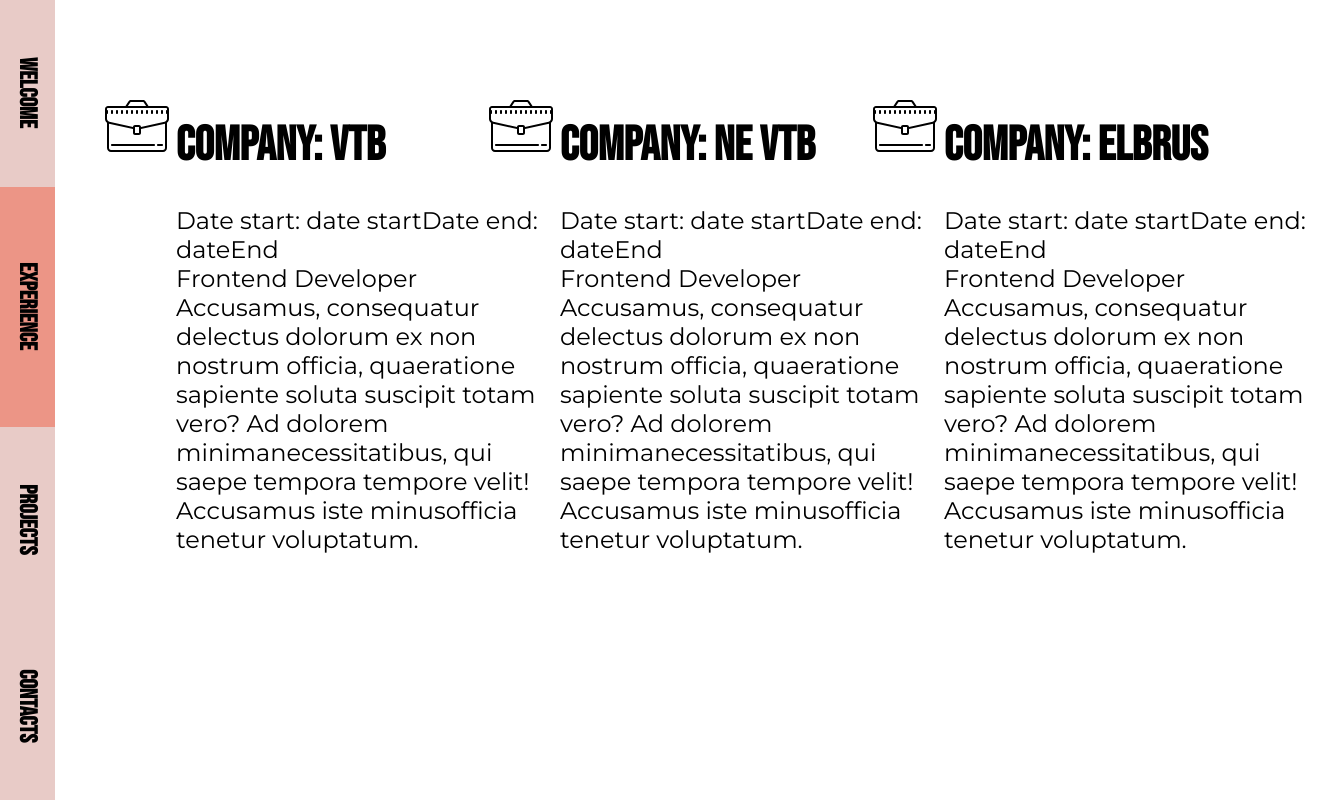
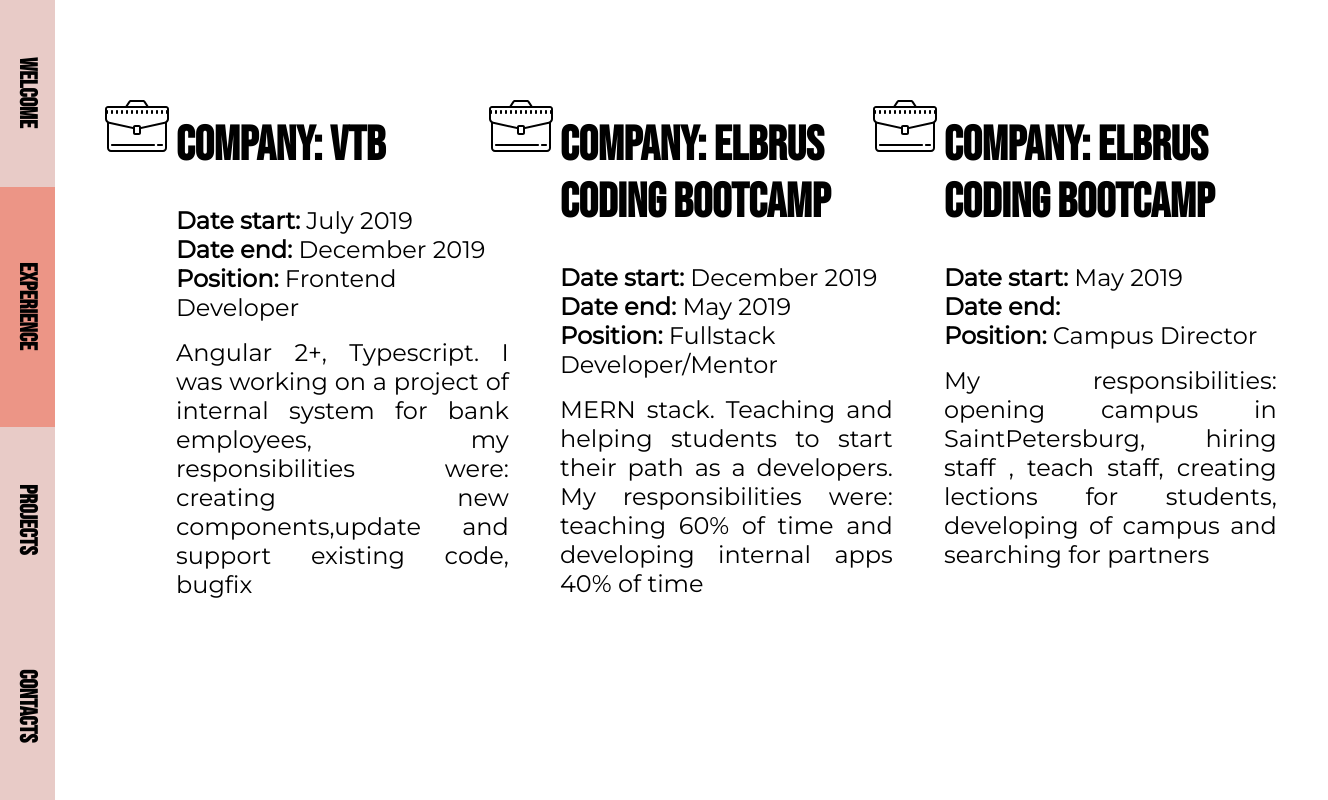
Before and after one commit to AlimovaKatrin/CV-app, a React (Create React App) app: page /welcome in a window 1280 px wide. Both pictures are taken after a click on the element "EXPERIENCE". Shown: the whole page, 1328 px wide, since content can reach past the window. Built offline with nearby package versions, Linux system fonts and the light colour scheme.

Commit message:
experience.json fixes

```diff
--- a/public/index.html
+++ b/public/index.html
@@ -10,7 +10,7 @@
     <link rel="apple-touch-icon" sizes="180x180" href="/img/apple-touch-icon.png">
     <link rel="icon" type="image/png" sizes="32x32" href="/img/favicon-32x32.png">
     <link rel="icon" type="image/png" sizes="16x16" href="/img/favicon-16x16.png">
-    <link rel="manifest" href="/img/site.webmanifest">
+    <link rel="manifest" href="/favicons/site.webmanifest">
     <link rel="preconnect" href="https://fonts.gstatic.com">
     <link href="https://fonts.googleapis.com/css2?family=Bebas+Neue&family=Montserrat&display=swap" rel="stylesheet">
     <title>Alimova Katrin</title>
--- a/src/App.module.scss
+++ b/src/App.module.scss
@@ -6,17 +6,17 @@
 
 .contentContainer {
   position: absolute;
-  left: 10vw;
   top: 5vh;
 }
 
 @media screen and (min-width: 780px) {
   .contentContainer {
+    left: 10vw;
   }
 }
 
 @media screen and (max-width: 780px) {
   .contentContainer {
-    top: 5vh;
+    left: 15vw;
   }
 }
--- a/src/components/Circle/Circle.js
+++ b/src/components/Circle/Circle.js
@@ -3,7 +3,8 @@
 function Circle ( { position, imgPath } ) {
     return (
         <div className={style[position]}>
-            <img src={`/imgs/${imgPath}`}/>
+            <img src={`/imgs/${imgPath}`}
+                 alt={`${imgPath} inside the circle`}/>
         </div>
     );
 }
--- a/src/pages/Experience-page/Experience-page.js
+++ b/src/pages/Experience-page/Experience-page.js
@@ -7,14 +7,18 @@
             {experience.map(( el, i ) => <li key={i}>
                 <div className={style.companyCard}>
                     <h1>Company: {el.name}</h1>
-                    <div>
-                        Date start: {el.dateStart}
-                        Date end: {el.dateEnd}
+                    <div className={style.dates}>
+                        <span>
+                            <strong>Date start:</strong> {el.dateStart}
+                        </span>
+                        <span>
+                            <strong>Date end:</strong> {el.dateEnd}
+                        </span>
                     </div>
                     <div>
-                        {el.position}
+                       <strong>Position:</strong> {el.position}
                     </div>
-                    <div>
+                    <div className={style.jobDescription}>
                         {el.description}
                     </div>
                 </div>
--- a/src/pages/Experience-page/Experience-page.module.scss
+++ b/src/pages/Experience-page/Experience-page.module.scss
@@ -9,6 +9,16 @@
 .experienceList {
   li {
     list-style: url("briefcase.svg");
+    margin-right: 4vw;
+  }
+
+  .dates{
+    display: flex;
+    flex-direction: column;
+  }
+  .jobDescription{
+    margin-top: 2vh;
+    text-align: justify;
   }
 }
 
@@ -22,3 +32,10 @@
   }
 
 }
+@media screen and (max-width: 780px) {
+  .experienceList {
+    li {
+      list-style: none;
+    }
+  }
+}
--- a/src/utils/experience.json
+++ b/src/utils/experience.json
@@ -1,23 +1,23 @@
 [
   {
     "name": "VTB",
-    "dateStart": "date start",
-    "dateEnd": "dateEnd",
+    "dateStart": "July 2019",
+    "dateEnd": "December 2019",
     "position": "Frontend Developer",
-    "description": "Accusamus, consequatur delectus dolorum ex non nostrum officia, quaeratione sapiente soluta suscipit totam vero? Ad dolorem minimanecessitatibus, qui saepe tempora tempore velit! Accusamus iste minusofficia tenetur voluptatum."
+    "description": "Angular 2+, Typescript. I was working on a project of internal system for bank employees, my responsibilities were: creating new components,update and support existing code, bugfix"
   },
   {
-    "name": "ne VTB",
-    "dateStart": "date start",
-    "dateEnd": "dateEnd",
-    "position": "Frontend Developer",
-    "description": "Accusamus, consequatur delectus dolorum ex non nostrum officia, quaeratione sapiente soluta suscipit totam vero? Ad dolorem minimanecessitatibus, qui saepe tempora tempore velit! Accusamus iste minusofficia tenetur voluptatum."
+    "name": "Elbrus Coding Bootcamp",
+    "dateStart": "December 2019",
+    "dateEnd": "May 2019",
+    "position": "Fullstack Developer/Mentor",
+    "description": "MERN stack. Teaching and helping students to start their path as a developers. My responsibilities were: teaching 60% of time and developing internal apps 40% of time"
   },
   {
-    "name": "Elbrus",
-    "dateStart": "date start",
-    "dateEnd": "dateEnd",
-    "position": "Frontend Developer",
-    "description": "Accusamus, consequatur delectus dolorum ex non nostrum officia, quaeratione sapiente soluta suscipit totam vero? Ad dolorem minimanecessitatibus, qui saepe tempora tempore velit! Accusamus iste minusofficia tenetur voluptatum."
+    "name": "Elbrus Coding Bootcamp",
+    "dateStart": "May 2019",
+    "dateEnd": "",
+    "position": "Campus Director",
+    "description": "My responsibilities: opening campus in SaintPetersburg, hiring staff , teach staff, creating lections for students, developing of campus and searching for partners"
   }
 ]
```
